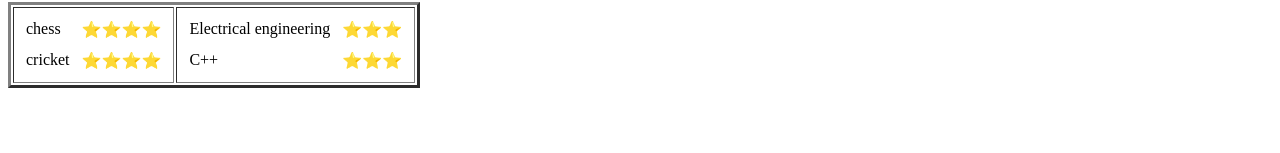
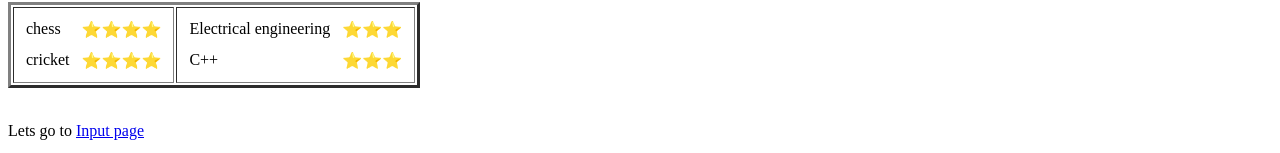
Before and after one commit to jaibhardwaj456/index, a plain HTML site: page index.html in a window 1280 px wide. Shown: the part 764-917 px from the top of the page. Before the commit the page ends 860 px from the top, so only its background shows below. Drawn offline with Linux system fonts and the light colour scheme.

Commit message:
update index.html

```diff
--- a/index.html
+++ b/index.html
@@ -84,7 +84,8 @@
     </tr>
   </table>
 
-
+<br>
+  <p> Lets go to <a href = "input.html">Input page</a>
 
 
 
```
